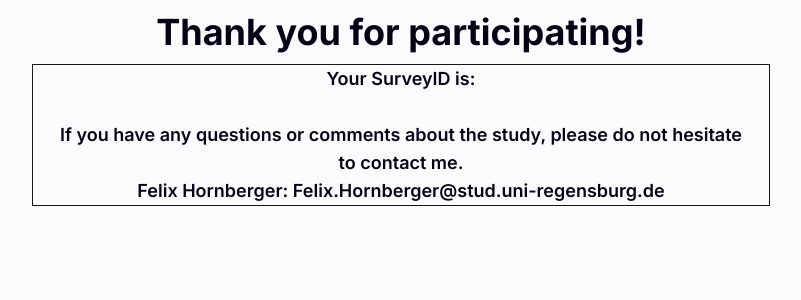
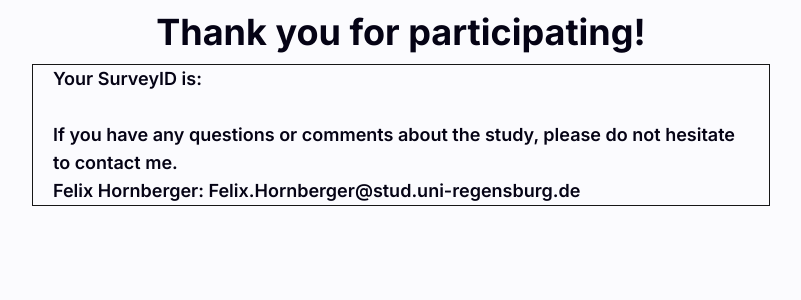
Before and after one commit to FelixHornberger/quote-and-vote, a Next.js app: page /end in a window 1280 px wide. Shown: the top 300 px of the page, without its empty margins (239-1040 px from the left). Built offline with nearby package versions, Linux system fonts and the light colour scheme.

Commit message:
Update styling endpage
Moved Text to left

```diff
--- a/app/end/page.tsx
+++ b/app/end/page.tsx
@@ -11,7 +11,7 @@ export default function Home() {
             </div>
             <div className="px-5 flex justify-center">
                 <div className="task-box mb-3 max-w-prose place-items-center px-5 border border-neutral-900">
-                    <p className="text-padding text-center">
+                    <p className="text-padding">
                         <SurveyID/>
                         <br />
                         If you have any questions or comments about the study, please do not hesitate to contact me.
```
